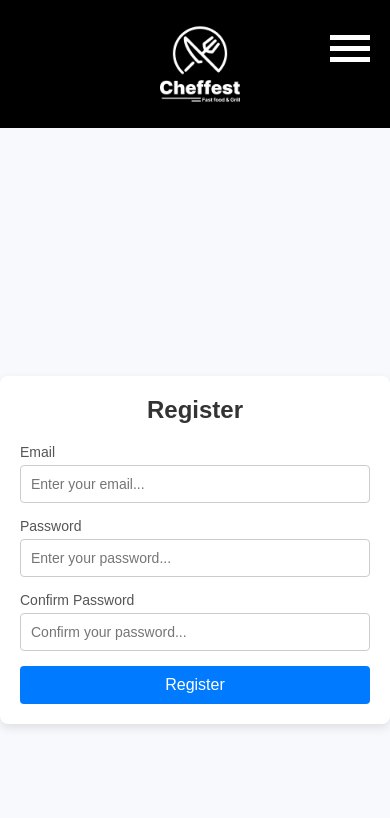
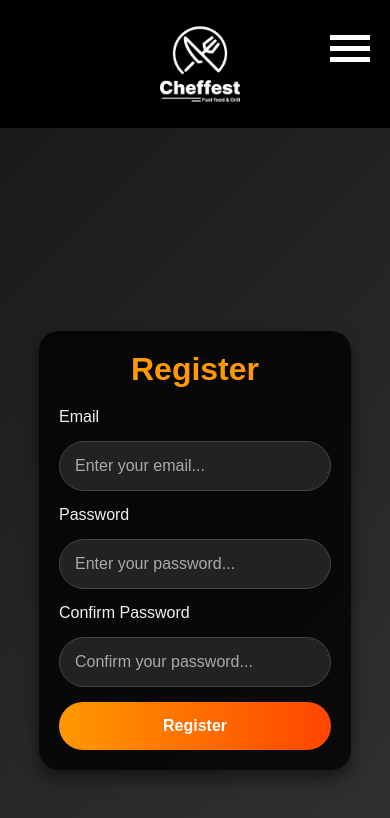
Before and after one commit to olimxon313/Foodi, a Next.js app: page /registr in a window 390 px wide. Shown: the top 818 px of the page. Built offline with nearby package versions, Linux system fonts and the light colour scheme.

Commit message:
ready styles

```diff
--- a/app/registr/registr.scss
+++ b/app/registr/registr.scss
@@ -2,64 +2,155 @@
     display: flex;
     justify-content: center;
     align-items: center;
+    width: 100%;
     height: 100vh;
-    background-color: #f7f9fc;
-    font-family: Arial, sans-serif;
+    background: linear-gradient(135deg, #1a1a1a, #333);
+    color: #fff;
+    font-family: "Arial", sans-serif;
 
     .registr-wrapper {
-        width: 100%;
-        max-width: 400px;
-        background: #fff;
-        padding: 20px;
-        border-radius: 8px;
-        box-shadow: 0 4px 10px rgba(0, 0, 0, 0.1);
+        width: 40%;
+        padding: 30px;
+        background: rgba(0, 0, 0, 0.8);
+        box-shadow: 0 8px 15px rgba(0, 0, 0, 0.5);
+        border-radius: 20px;
+        display: flex;
+        flex-direction: column;
+        justify-content: center;
+        align-items: center;
+        animation: fadeIn 1s ease-in-out;
 
         .registr-title {
-            font-size: 24px;
+            font-size: 2rem;
+            margin-bottom: 20px;
+            color: #f90;
             font-weight: bold;
-            text-align: center;
-            margin-bottom: 20px;
-            color: #333;
         }
 
         .registr-form {
             display: flex;
             flex-direction: column;
+            gap: 15px;
+            width: 100%;
 
             label {
-                font-size: 14px;
-                margin-bottom: 5px;
-                color: #555;
+                font-size: 1rem;
+                font-weight: 500;
+                color: #f1f1f1;
             }
 
             input {
-                padding: 10px;
-                font-size: 14px;
-                border: 1px solid #ccc;
-                border-radius: 4px;
-                margin-bottom: 15px;
+                border-radius: 25px;
+                padding: 15px;
+                border: 1px solid #444;
+                background-color: #222;
+                color: #fff;
+                font-size: 1rem;
                 outline: none;
-                transition: border-color 0.3s;
+                transition: all 0.3s ease;
+
+                &::placeholder {
+                    color: #aaa;
+                }
 
                 &:focus {
-                    border-color: #007bff;
+                    border-color: #f90;
+                    box-shadow: 0 0 8px #f90;
                 }
             }
 
-            .registr-button {
-                padding: 10px;
-                font-size: 16px;
-                background-color: #007bff;
+            button {
+                border-radius: 25px;
+                padding: 15px;
+                border: none;
+                background: linear-gradient(90deg, #f90, #ff4500);
                 color: #fff;
-                border: none;
-                border-radius: 4px;
+                font-size: 1rem;
+                font-weight: bold;
                 cursor: pointer;
-                transition: background-color 0.3s;
+                transition: all 0.3s ease;
 
                 &:hover {
-                    background-color: #0056b3;
+                    background: linear-gradient(90deg, #ff4500, #f90);
+                    box-shadow: 0 5px 15px rgba(255, 165, 0, 0.5);
+                }
+
+                &:active {
+                    transform: scale(0.95);
+                }
+            }
+
+            a {
+                text-align: center;
+                color: #f90;
+                font-size: 0.9rem;
+                margin-top: 10px;
+                text-decoration: none;
+                transition: color 0.3s ease;
+
+                &:hover {
+                    color: #ff4500;
                 }
             }
         }
     }
+
+    @keyframes fadeIn {
+        from {
+            opacity: 0;
+            transform: scale(0.9);
+        }
+        to {
+            opacity: 1;
+            transform: scale(1);
+        }
+    }
+
+    // Медиазапросы
+    @media (max-width: 1200px) {
+        .registr-wrapper {
+            width: 50%;
+        }
+    }
+
+    @media (max-width: 950px) {
+        .registr-wrapper {
+            width: 60%;
+        }
+
+        .registr-title {
+            font-size: 1.8rem;
+        }
+
+        .registr-form input,
+        .registr-form button {
+            padding: 12px;
+            font-size: 0.9rem;
+        }
+    }
+
+    @media (max-width: 600px) {
+        .registr-wrapper {
+            width: 80%;
+            padding: 20px;
+        }
+
+        .registr-title {
+            font-size: 1.5rem;
+        }
+
+        .registr-form {
+            gap: 10px;
+        }
+
+        .registr-form input,
+        .registr-form button {
+            padding: 10px;
+            font-size: 0.8rem;
+        }
+
+        .registr-form a {
+            font-size: 0.8rem;
+        }
+    }
 }
```
Also changed, not shown: app/login/login.scss (+133 -22 lines).
